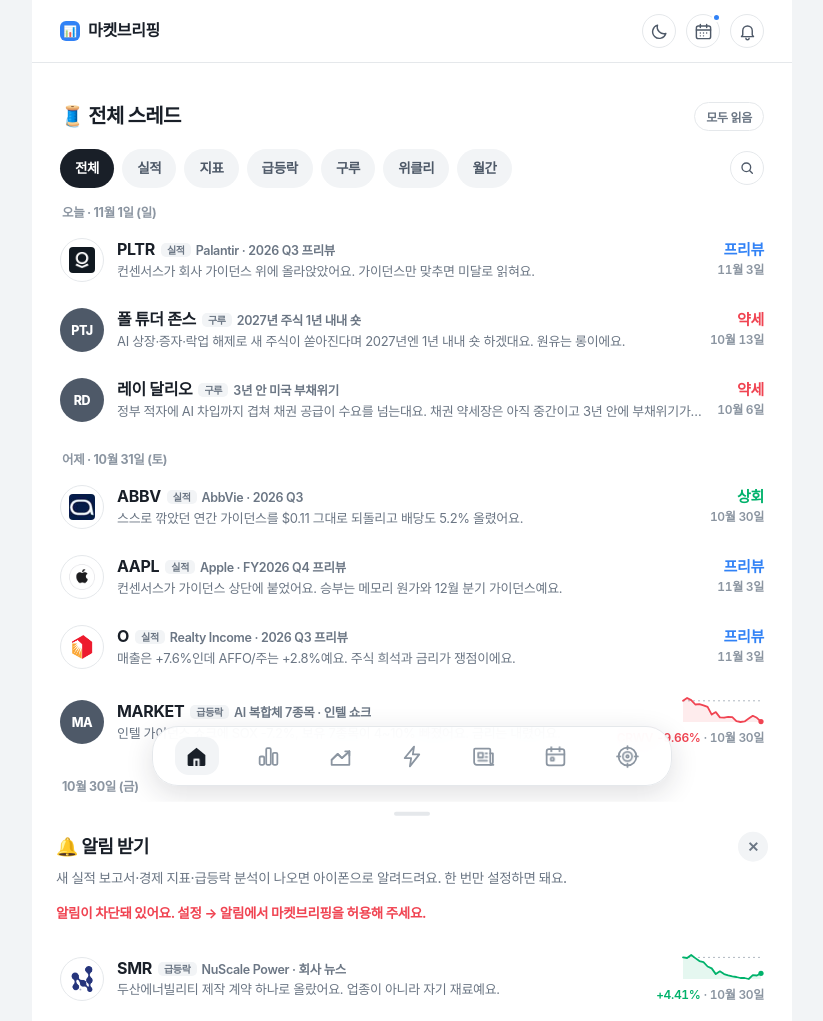
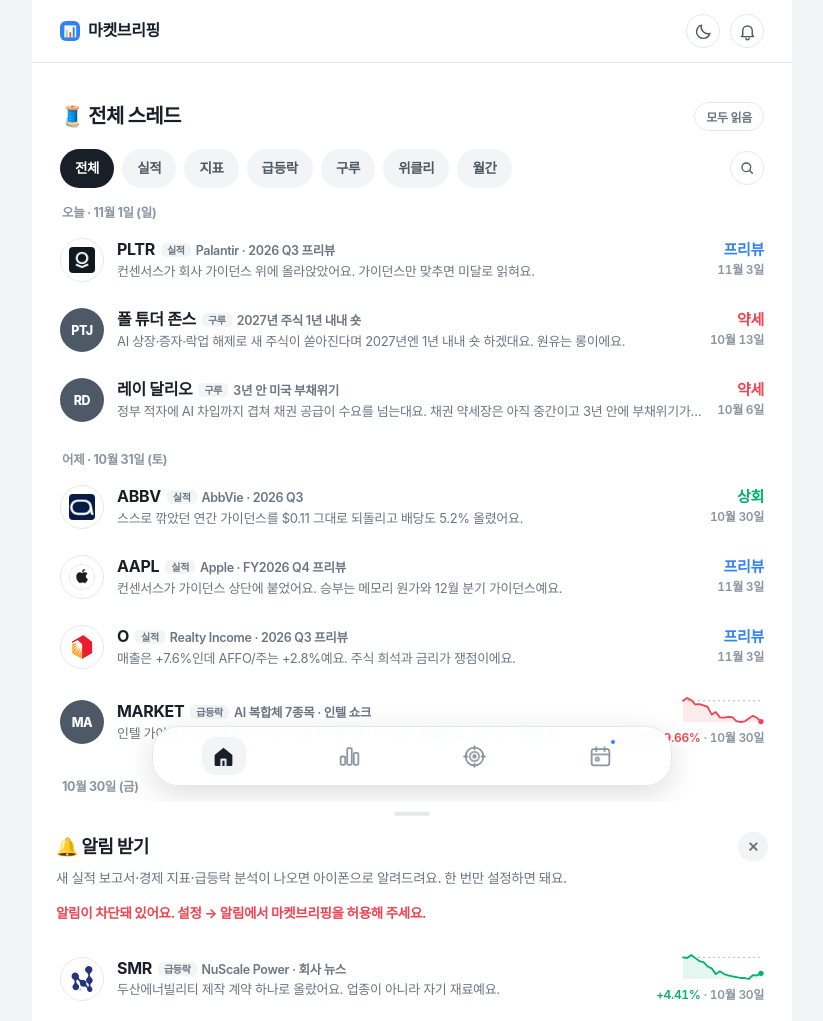
Before and after one commit to limpkiller-collab/earnings-briefing, a plain HTML site: page index.html in a window 1280 px wide. Shown: the top 1021 px of the page, without its empty margins (228-1051 px from the left). Drawn offline with Linux system fonts and the light colour scheme; a web font is replaced by a local one.

Commit message:
auto: 아카이브 갱신 2026-11-01 15:01

```diff
--- a/index.html
+++ b/index.html
@@ -332,6 +332,7 @@ h2{font-size:20px;font-weight:800;letter-spacing:-0.03em;margin:0 0 14px;display
 .row .t small{font-size:12.5px;color:var(--g500);font-weight:600;overflow:hidden;text-overflow:ellipsis;white-space:nowrap;min-width:0}
 .row .t small .ftype{font-size:10px;font-weight:800;padding:1px 6px;border-radius:5px;background:var(--g100);color:var(--g500);margin-right:5px;vertical-align:1px}
 .row .t small .ftype.upd{background:var(--blue-bg);color:var(--blue)}   /* v2.21 구루 업데이트 */
+.fdesc{font-size:13px;font-weight:600;color:var(--g500);line-height:1.55;margin:2px 2px 10px}   /* v2.22 칩 소개 */
 .row .o{font-size:13px;color:var(--g500);white-space:nowrap;overflow:hidden;text-overflow:ellipsis;margin-top:2px;line-height:1.5}
 .row .rt{text-align:right;flex:0 0 auto}
 .row .rt .v{font-size:15px;font-weight:800;line-height:1.3}
@@ -527,7 +528,6 @@ h2{font-size:20px;font-weight:800;letter-spacing:-0.03em;margin:0 0 14px;display
   <div class="brand"><span class="dot">📊</span> 마켓브리핑</div>
   <div class="right">
     <button type="button" class="thbtn" id="thbtn" aria-label="다크 모드로 전환" title="다크 모드로 전환"><svg class="i-moon" viewBox="0 0 24 24"><path d="M20 14.5A8.5 8.5 0 0 1 9.5 4a8.5 8.5 0 1 0 10.5 10.5z"/></svg><svg class="i-sun" viewBox="0 0 24 24"><circle cx="12" cy="12" r="4"/><path d="M12 2.5v2M12 19.5v2M4.6 4.6l1.4 1.4M18 18l1.4 1.4M2.5 12h2M19.5 12h2M4.6 19.4L6 18M18 6l1.4-1.4"/></svg></button>
-    <button type="button" class="gcal" id="gcal" aria-label="캘린더" title="캘린더"><span class="nd"></span><svg viewBox="0 0 24 24"><rect class="fl" x="3" y="5" width="18" height="16" rx="2.5"/><path class="in" d="M3 10h18"/><path d="M8 3v4M16 3v4"/><path class="in" d="M8 14h.01M12 14h.01M16 14h.01M8 17.5h.01M12 17.5h.01"/></svg></button>
     <button type="button" class="nbtn" id="nbtn" aria-label="알림" title="알림"><span class="nd-dot"></span><svg viewBox="0 0 24 24"><path class="fl" d="M6 16.5V11a6 6 0 0 1 12 0v5.5l1.6 2H4.4z"/><path d="M10 20.5a2 2 0 0 0 4 0"/></svg></button>
   </div>
 </div>
@@ -578,10 +578,11 @@ h2{font-size:20px;font-weight:800;letter-spacing:-0.03em;margin:0 0 14px;display
 <div class="sec" id="feed-sec" style="display:none">
   <h2>🧵 전체 스레드 <button type="button" class="readall" id="readall">모두 읽음</button></h2>
   <div class="frow"><div class="filters" id="feed-filters"></div><div class="fx" id="feed-filters-x"></div></div>
+  <div class="fdesc" id="feed-desc" style="display:none"></div>
   <div class="search" id="fq-box">🔍 <input type="search" id="fq" placeholder="종목·지표·키워드 검색"><span class="cnt" id="fq-cnt"></span></div>
   <div class="feed" id="feed"></div>
   <div class="empty" id="feed-empty" style="display:none">아직 콘텐츠가 없어요</div>
-  <div class="sec-foot">실적·경제 지표·급등락·구루 전망·위클리를 발간 시간 역순으로 한 줄씩 보여드려요 · 파란 점은 아직 안 읽은 콘텐츠예요 · 읽음 표시는 이 기기에만 저장돼요</div>
+  <div class="sec-foot">실적·경제 지표·급등락·구루 전망·위클리·월간리뷰를 발간 시간 역순으로 한 줄씩 보여드려요 · 파란 점은 아직 안 읽은 콘텐츠예요 · 읽음 표시는 이 기기에만 저장돼요</div>
 </div>
 
 <div class="sec" id="signal-sec" style="display:none">
@@ -623,11 +624,8 @@ h2{font-size:20px;font-weight:800;letter-spacing:-0.03em;margin:0 0 14px;display
 <nav class="tabbar" aria-label="탭 이동"><div class="in">
   <button type="button" id="seg-thread" aria-label="스레드" title="스레드"><svg viewBox="0 0 24 24"><path class="fl" d="M3.5 10.6 12 3.5l8.5 7.1V20a1 1 0 0 1-1 1H4.5a1 1 0 0 1-1-1z"/><path class="in" d="M10 21v-6h4v6"/></svg><span class="nd"></span></button>
   <button type="button" id="seg-earn" aria-label="실적" title="실적"><svg viewBox="0 0 24 24"><rect class="fl" x="3.5" y="12" width="4.4" height="8" rx="1.2"/><rect class="fl" x="9.8" y="4" width="4.4" height="16" rx="1.2"/><rect class="fl" x="16.1" y="8.5" width="4.4" height="11.5" rx="1.2"/></svg><span class="nd"></span></button>
-  <button type="button" id="seg-macro" aria-label="경제 지표" title="경제 지표"><svg viewBox="0 0 24 24"><path class="fl" d="M3.5 20V15.2l5.8-5.6 4.1 3.9L20.5 7v13z"/><path class="keep" d="M3.5 15.2l5.8-5.6 4.1 3.9L20.5 7"/><path class="keep" d="M16.5 7h4v4"/></svg><span class="nd"></span></button>
-  <button type="button" id="seg-movers" aria-label="급등락" title="급등락"><svg viewBox="0 0 24 24"><path class="fl" d="M13.5 2.5 4.5 13.5h6.2l-1.2 8 9-11.5h-6.2z"/></svg><span class="nd"></span></button>
-  <button type="button" id="seg-weekly" aria-label="위클리" title="위클리"><svg viewBox="0 0 24 24"><path class="fl" d="M4 4.5h13.5a1 1 0 0 1 1 1V17a3 3 0 0 0 3 3H5.5a2.5 2.5 0 0 1-2.5-2.5v-12a1 1 0 0 1 1-1z"/><path class="keep" d="M18.5 9h2.5v8.5a2.5 2.5 0 0 1-2.5 2.5"/><path class="in" d="M7 8.5h4.5V13H7z"/><path class="in" d="M14 9h1.5M14 12.5h1.5M7 16h8.5"/></svg><span class="nd"></span></button>
-  <button type="button" id="seg-monthly" aria-label="월간리뷰" title="월간리뷰"><svg viewBox="0 0 24 24"><rect class="fl" x="3.5" y="5" width="17" height="15.5" rx="2.2"/><path class="in" d="M3.5 10h17"/><path class="in" d="M8 3v4M16 3v4"/><rect class="in" x="7.5" y="13" width="3" height="3" rx=".6"/></svg><span class="nd"></span></button>
   <button type="button" id="seg-signal" aria-label="매수 시그널" title="매수 시그널"><svg viewBox="0 0 24 24"><circle class="fl" cx="12" cy="12" r="8.5"/><circle class="in" cx="12" cy="12" r="4.5"/><circle class="keep" cx="12" cy="12" r="1.2"/><path class="keep" d="M12 2v3M12 19v3M2 12h3M19 12h3"/></svg><span class="nd"></span></button>
+  <button type="button" id="seg-cal" aria-label="일정" title="일정"><svg viewBox="0 0 24 24"><rect class="fl" x="3.5" y="5" width="17" height="15.5" rx="2.2"/><path class="in" d="M3.5 10h17"/><path class="in" d="M8 3v4M16 3v4"/><rect class="in" x="7.5" y="13" width="3" height="3" rx=".6"/></svg><span class="nd"></span></button>
 </div></nav>
 
 <div class="dim" id="notify-dim"></div>
@@ -645,7 +643,7 @@ h2{font-size:20px;font-weight:800;letter-spacing:-0.03em;margin:0 0 14px;display
 
 <script>
 // ===== 스킬이 갱신하는 데이터 블록 (새 항목은 배열 맨 앞에 추가) =====
-const LAST_UPDATED = "2026.11.01";   // v2.21: 🎙️ 구루 전망(GURU_DB) 추가
+const LAST_UPDATED = "2026.11.01";   // v2.22 탭 정비(4탭) · v2.21 🎙️ 구루 전망(GURU_DB)
 
 const REPORTS_DB = [
   {
@@ -1849,7 +1847,7 @@ window.addEventListener('storage', e => { if (e.key === READ_KEY) syncRead(); })
 function markAllRead(){ ALL_ITEMS.forEach(it => READ.add(it.key)); saveRead(); renderBadges(); renderCards(); renderFeed(); }
 function unreadCount(type){ return ALL_ITEMS.filter(it => (type === 'thread' || it.type === type) && isUnread(it.key)).length; }
 function renderBadges(){
-  ['thread','earn','macro','movers','weekly','monthly'].forEach(t => {
+  ['thread','earn'].forEach(t => {   /* v2.22: 지표·급등락·위클리·월간 탭 폐지 → 홈 칩 숫자 */
     const b = document.getElementById('seg-' + t);
     if (b) b.classList.toggle('unread', unreadCount(t) > 0);
   });
@@ -2101,7 +2099,7 @@ renderCal();
 /* 캘린더 버튼 — 3일 이내(D-0~D-3) 일정이 있으면 파란 점 */
 (function(){
   const soon = UP_ALL.some(u => { const d = showDate(u); if (!d) return false; const n = dday(d); return n >= 0 && n <= 3; });
-  document.getElementById('gcal').classList.toggle('soon', soon);
+  const c = document.getElementById('seg-cal'); if (c) c.classList.toggle('unread', soon);   /* v2.22: GNB 버튼 → 일정 탭 점 */
 })();
 
 /* ===== 밸류에이션 스냅샷 (실적발표 탭 전용) ===== */
@@ -2268,6 +2266,14 @@ function sparkline(v, up, big){
 const feedTypes = ['전체', '실적', '지표', '급등락', '구루', '위클리', '월간'];
 const TYPE_KEY = { '실적': 'earn', '지표': 'macro', '급등락': 'movers', '구루': 'guru', '위클리': 'weekly', '월간': 'monthly' };
 let feedActive = '전체', feedQuery = '';
+const FEED_DESC = {   /* v2.22: 폐지된 탭의 소개 문구를 홈 칩 아래로 옮김 */
+  '실적': '보유 13종목 분기 실적을 발표되면 바로 정리해요. 밸류에이션·발표 현황은 실적 탭에서 볼 수 있어요.',
+  '지표': '미국 경제 지표 21종을 발표되면 바로 해석해요 — 결과, 시장 반응, 연준 경로까지.',
+  '급등락': '보유 종목 ±3%, 미 국채금리 ±15bp, 원/달러 ±1.5%를 넘긴 날의 원인을 풀어드려요.',
+  '구루': '투자 구루·주요 기업인이 시장을 전망하면 다음 날 정리해요. 같은 주제로 다시 말하면 업데이트로 알려드려요.',
+  '위클리': '매주 일요일 아침, 한 주의 시장과 다음 주 관전 포인트를 정리해요.',
+  '월간': '매월 1일, 지난달 투자와 가계를 돌아봐요. 🔒 비밀번호로 잠겨 있어요.'
+};
 function renderFeed(){
   const box = document.getElementById('feed');
   const fl = document.getElementById('feed-filters');
@@ -2281,6 +2287,8 @@ function renderFeed(){
     fl.appendChild(c);
   });
   const ffx = document.getElementById('feed-filters-x'); ffx.innerHTML = ''; ffx.appendChild(searchToggle('fq-box', 'fq'));
+  const fdesc = document.getElementById('feed-desc');   /* v2.22: 칩별 소개 한 줄 */
+  if (fdesc) { const t = FEED_DESC[feedActive]; fdesc.textContent = t || ''; fdesc.style.display = t ? '' : 'none'; }
   const onf = fl.querySelector('.f.on'); if (onf) fl.scrollLeft = Math.max(0, onf.offsetLeft - fl.clientWidth / 2 + onf.offsetWidth / 2);
   let rows = ALL_ITEMS.filter(it => feedActive === '전체' || it.type === TYPE_KEY[feedActive]);
   if (feedQuery) rows = rows.filter(it => `${it.title} ${it.one} ${it.badge}`.toLowerCase().includes(feedQuery));
@@ -2466,8 +2474,7 @@ function loadSignal(){
 }
 function setView(v){
   VIEW = v;
-  VIEWS.filter(k => k !== 'cal').forEach(k => { document.getElementById('seg-' + k).classList.toggle('on', k === v); });
-  document.getElementById('gcal').classList.toggle('on', v === 'cal');
+  TAB_VIEWS.forEach(k => { const b = document.getElementById('seg-' + k); if (b) b.classList.toggle('on', k === v); });
   document.getElementById('hero-chip').textContent = HERO[v].chip;
   document.getElementById('hero-h1').innerHTML = HERO[v].h1.replace(/<br\s*\/?>/g, ' ');   /* v2.8: 제목 1줄 */
   document.getElementById('hero-lead').textContent = HERO[v].lead;
@@ -2490,21 +2497,26 @@ function setView(v){
   window.scrollTo(0, 0);
   if (window.mbShowGnb) window.mbShowGnb();
 }
-const TAB_VIEWS = ['thread','earn','macro','movers','weekly','monthly','signal'];   // 하단 탭바 순서 (캘린더는 GNB 버튼) · v2.16 월간 · v2.19 시그널 추가
+/* v2.22 탭 정비 (2026-11-01, A안): 4탭 — 보고서 종류는 홈의 칩으로. setView는 macro·movers·weekly·monthly도 그대로 그릴 수 있지만 탭에서는 열지 않는다 */
+const TAB_VIEWS = ['thread','earn','signal','cal'];
 TAB_VIEWS.forEach(k => {
   document.getElementById('seg-' + k).onclick = () => {
     if (VIEW === k) window.scrollTo({ top: 0, behavior: 'smooth' });   // 활성 탭 재탭 → 맨 위로
     else setView(k);
   };
 });
-document.getElementById('gcal').onclick = () => {
-  if (VIEW === 'cal') window.scrollTo({ top: 0, behavior: 'smooth' }); else setView('cal');
-};
-setView(location.hash === '#monthly' ? 'monthly' : location.hash === '#signal' ? 'signal' : VIEW);
-window.addEventListener('hashchange', () => {   /* v2.16: 같은 문서에서 해시만 바뀔 때 · v2.19 #signal */
-  if (location.hash === '#monthly' && VIEW !== 'monthly') setView('monthly');
-  if (location.hash === '#signal' && VIEW !== 'signal') setView('signal');
-});
+/* v2.22 해시 라우팅 — 예전 탭 링크(#monthly 등, 월간리뷰 상단 버튼·푸시)는 홈 + 해당 칩으로 */
+const HASH_CHIP = { '#monthly': '월간', '#macro': '지표', '#movers': '급등락', '#weekly': '위클리', '#guru': '구루' };
+function routeHash(first){
+  const h = location.hash;
+  if (HASH_CHIP[h]) { feedActive = HASH_CHIP[h]; setView('thread'); return; }
+  if (h === '#signal') { setView('signal'); return; }
+  if (h === '#cal' || h === '#calendar') { setView('cal'); return; }
+  if (h === '#earn') { setView('earn'); return; }
+  if (first) setView(VIEW);
+}
+routeHash(true);
+window.addEventListener('hashchange', () => routeHash(false));
 
 /* ===== v2.16 월간리뷰 한줄평 — 잠금 해제된 기기(localStorage에 복호화 키)에서만 monthly/index.enc.json을 풀어 채운다 ===== */
 (async function(){
@@ -2544,7 +2556,6 @@ function swipeTo(view, dir){
     if (!ok) return;
     const t = e.changedTouches[0], dx = t.clientX - sx, dy = t.clientY - sy;
     if (Date.now() - st > 600 || Math.abs(dx) < 64 || Math.abs(dx) < Math.abs(dy) * 1.6) return;
-    if (VIEW === 'cal') return;
     const i = TAB_VIEWS.indexOf(VIEW);
     const n = dx < 0 ? i + 1 : i - 1;
     if (n < 0 || n >= TAB_VIEWS.length) return;
--- a/sw.js
+++ b/sw.js
@@ -2,7 +2,8 @@
    캐시 전략: 같은 출처의 GET(index·보고서·아이콘·manifest)과 Pretendard 폰트 CSS를
    캐시에서 먼저 응답하고 뒤에서 최신본으로 갱신한다. 보고서는 최근 40개까지만 보관.
    CACHE 이름을 바꾸면 이전 캐시는 activate 때 지워진다. */
-const CACHE = 'mb-cache-v7';   // v2.21: 구루전망/ 폴더·GURU_DB 추가(2026-11-01) — 이전 캐시의 index 폐기
+const CACHE = 'mb-cache-v8';   // v2.22: 하단 탭 4개로 정비(2026-11-01)
+// (v7)    // v2.21: 구루전망/ 폴더·GURU_DB 추가(2026-11-01) — 이전 캐시의 index 폐기
 // (v6)    // v2.18: 보고서 가독성 레이어(rd-css/rd-js) 일괄 적용 — 이전 캐시의 구 보고서 폐기
 const FALLBACK_URL = './index.html';
 const PRECACHE = ['./index.html', './manifest.json', './icon-192.png', './icon-512.png', './apple-touch-icon.png'];
```
